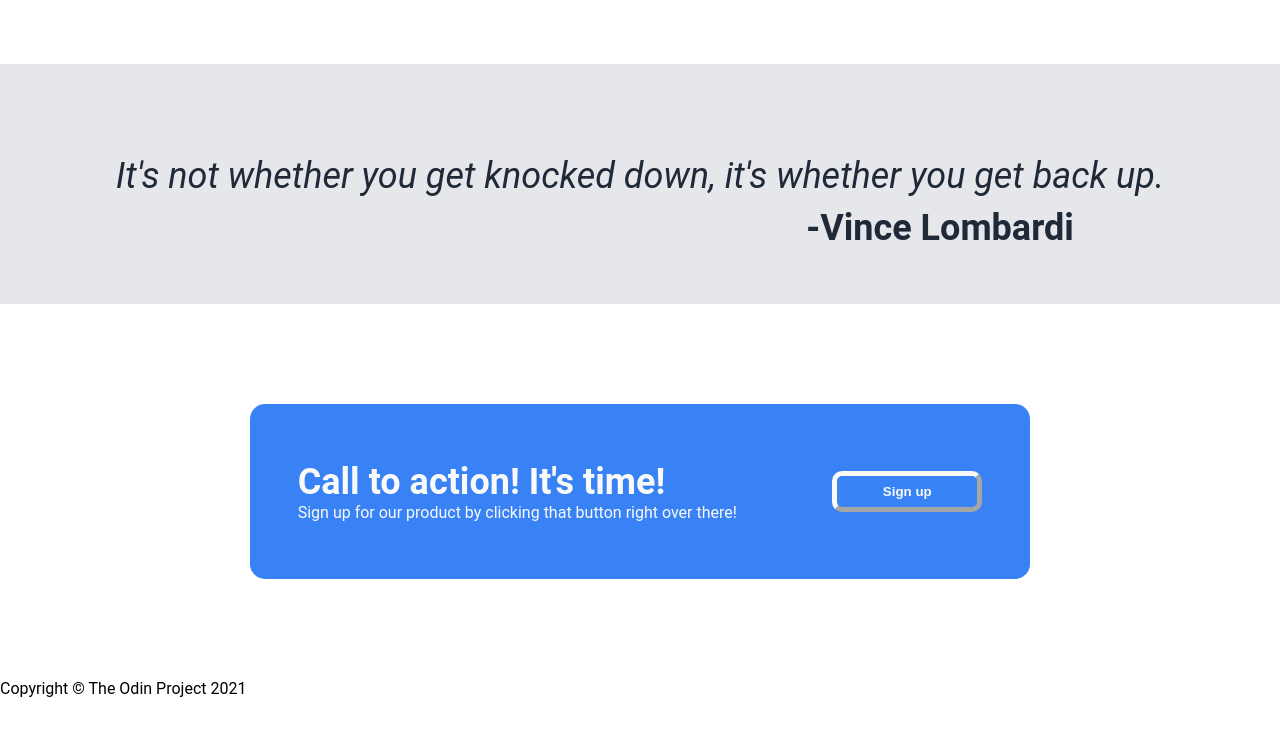
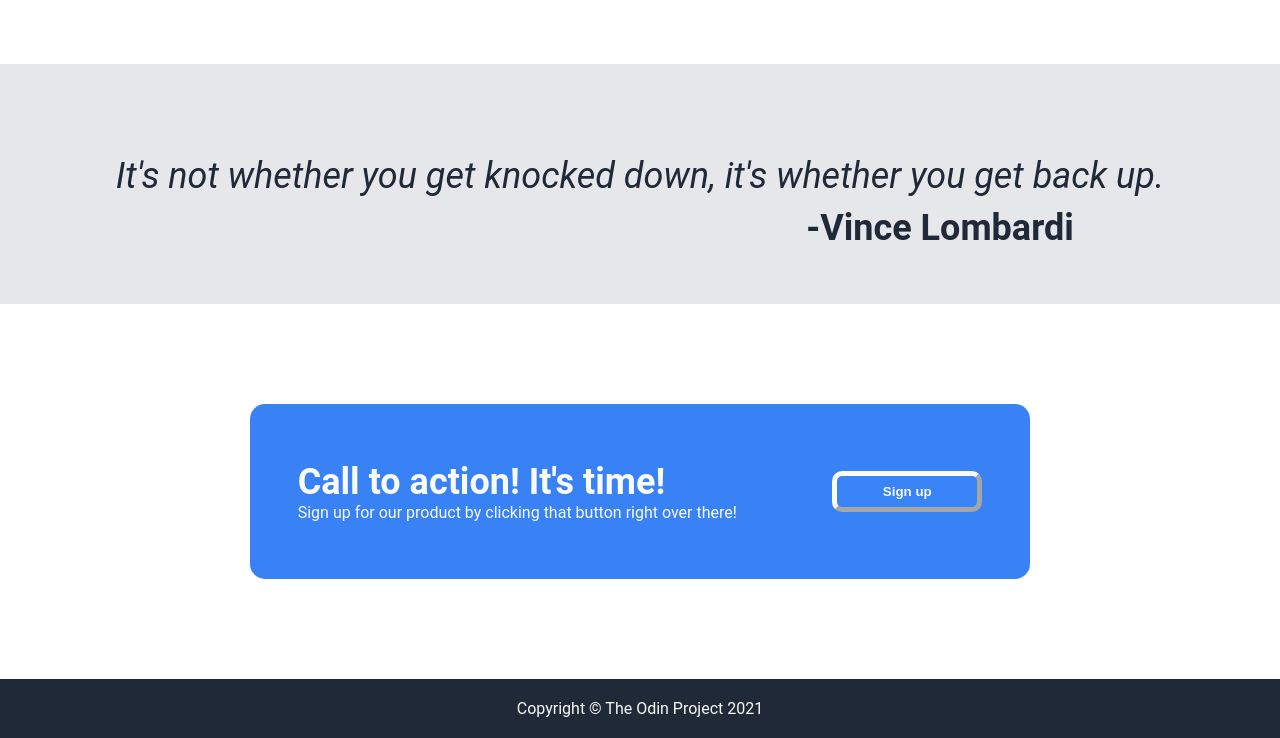
Before and after one commit to BESteffen82/landing-page, a plain HTML site: page index.html in a window 1280 px wide. Shown: the part 657-1395 px from the top of the page. Before the commit the page ends 1355 px from the top, so only its background shows below. Drawn offline with Linux system fonts and the light colour scheme.

Commit message:
Editindex.html and styles.css

```diff
--- a/styles.css
+++ b/styles.css
@@ -1,7 +1,8 @@
 body {
   height: 100vh;
   margin: 0;
-  overflow: scroll;
+  overflow-y: scroll;
+  overflow-x: hidden;
   font-family: Roboto, sans-serif;
   display: flex;
   flex-direction: column;
@@ -167,3 +168,12 @@ img {
     border-color: #f9faf8;
     border-width: 5px;
 }
+
+footer {
+    display: flex;
+    align-items: center;
+    justify-content: center;
+    background-color: #1f2937;
+    color: #f9faf8;
+    padding: 20px 0;
+}
```
